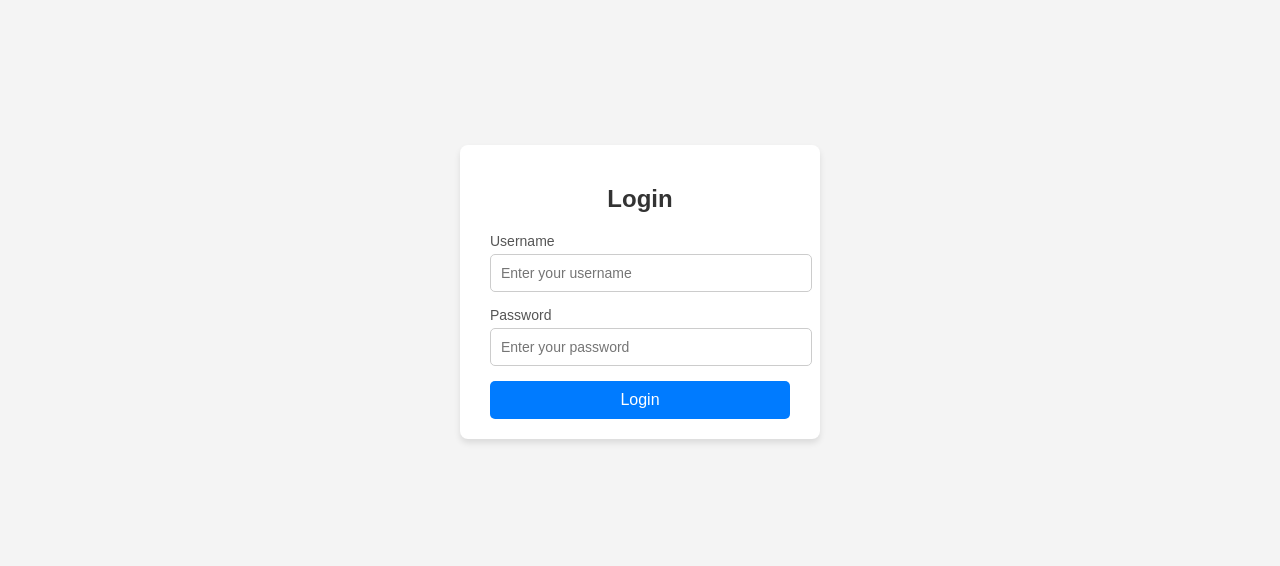
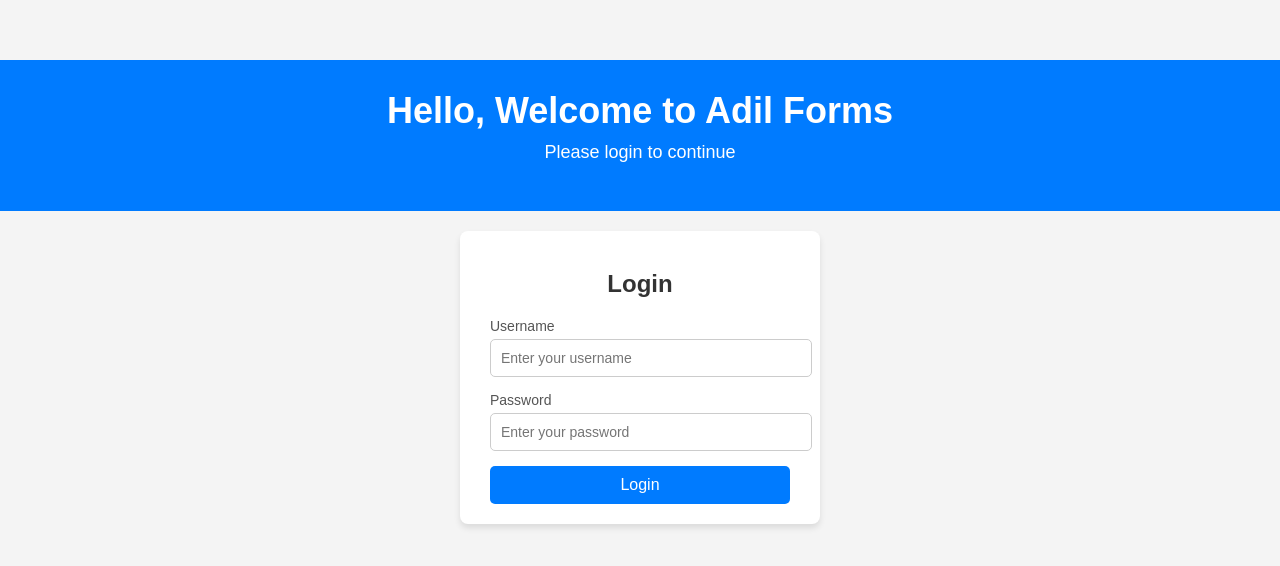
Before and after one commit to FanoyG/Login_web, a plain HTML site: page index.html in a window 1280 px wide. Shown: the part 108-674 px from the top of the page. Drawn offline with Linux system fonts and the light colour scheme.

Commit message:
Add a heading above the form

```diff
--- a/index.html
+++ b/index.html
@@ -7,6 +7,10 @@
   <link rel="stylesheet" href="styles.css">
 </head>
 <body>
+  <div class="header">
+    <h1>Hello, Welcome to Adil Forms</h1>
+    <p class="sub-heading">Please login to continue</p>
+  </div>
   <div class="login-container">
     <form class="login-form">
       <h2>Login</h2>
--- a/styles.css
+++ b/styles.css
@@ -6,7 +6,29 @@ body {
     display: flex;
     justify-content: center;
     align-items: center;
+    flex-direction: column;
     height: 100vh;
+    text-align: center;
+  }
+
+  /* Header Styles */
+  .header {
+    background-color: #007BFF;
+    color: #fff;
+    width: 100%;
+    padding: 30px;
+    box-sizing: border-box;
+    text-align: center;
+  }
+
+  .header h1 {
+    font-size: 36px;
+    margin: 0;
+  }
+
+  .header .sub-heading {
+    font-size: 18px;
+    margin-top: 10px;
   }
 
   /* Container Styles */
@@ -16,7 +38,7 @@ body {
     border-radius: 8px;
     box-shadow: 0 4px 6px rgba(0, 0, 0, 0.1);
     width: 300px;
-    text-align: center;
+    margin-top: 20px; /* Space between header and form */
   }
 
   /* Form Styles */
```
